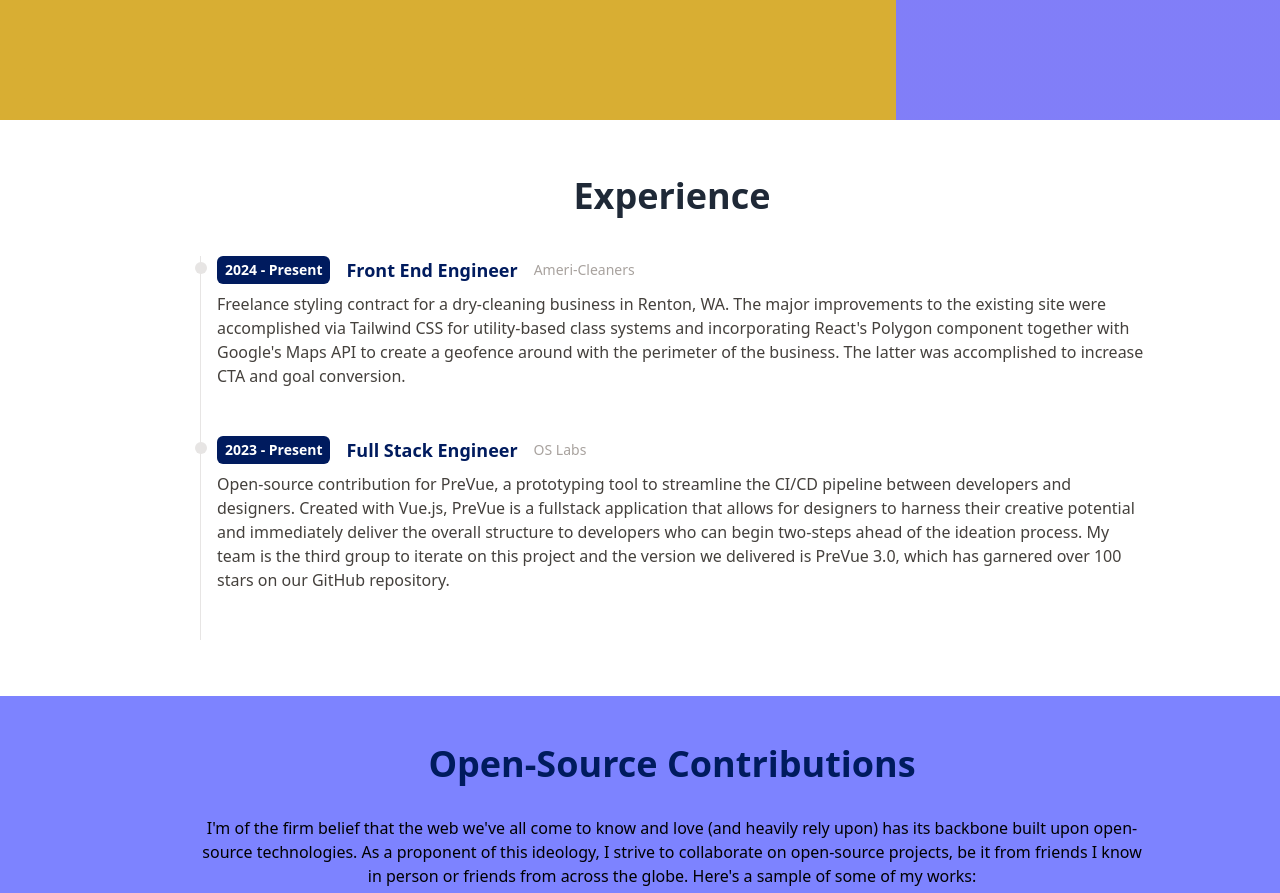
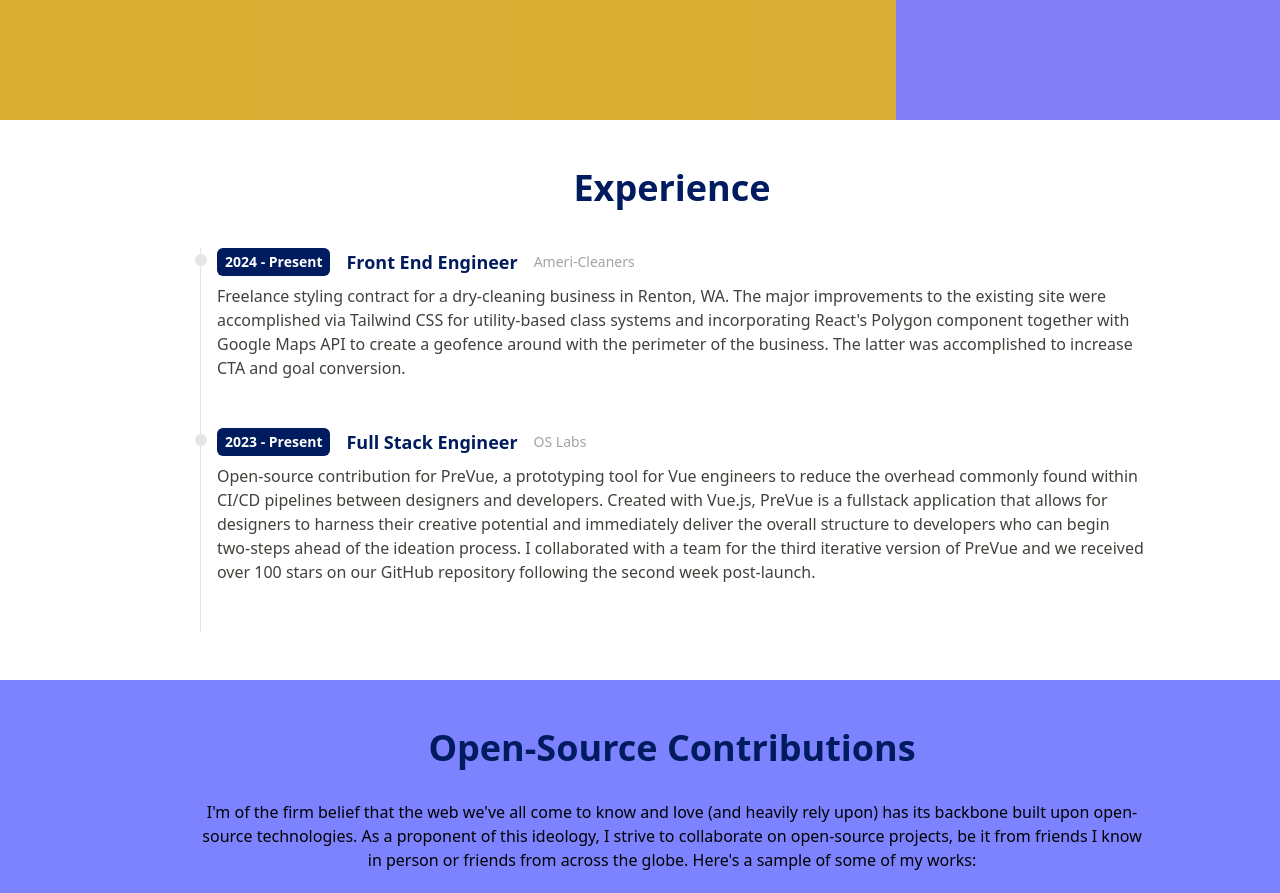
Before and after one commit to greenteaisgreat/portfolio, a React (Vite) app: page / in a window 1280 px wide. Shown: the part 680-1573 px from the top of the page. Built offline with nearby package versions, Linux system fonts and the light colour scheme.

Commit message:
Modify Experience Description

```diff
--- a/src/components/Experience.jsx
+++ b/src/components/Experience.jsx
@@ -7,23 +7,23 @@ const data = [
         title: 'Front End Engineer',
         company: 'Ameri-Cleaners',
         details:
-            "Freelance styling contract for a dry-cleaning business in Renton, WA. The major improvements to the existing site were accomplished via Tailwind CSS for utility-based class systems and incorporating React's Polygon component together with Google's Maps API to create a geofence around with the perimeter of the business. The latter was accomplished to increase CTA and goal conversion.",
+            "Freelance styling contract for a dry-cleaning business in Renton, WA. The major improvements to the existing site were accomplished via Tailwind CSS for utility-based class systems and incorporating React's Polygon component together with Google Maps API to create a geofence around with the perimeter of the business.\n\nThe latter was accomplished to increase CTA and goal conversion.",
     },
     {
         year: '2023 - Present',
         title: 'Full Stack Engineer',
         company: 'OS Labs',
         details:
-            'Open-source contribution for PreVue, a prototyping tool to streamline the CI/CD pipeline between developers and designers. Created with Vue.js, PreVue is a fullstack application that allows for designers to harness their creative potential and immediately deliver the overall structure to developers who can begin two-steps ahead of the ideation process. My team is the third group to iterate on this project and the version we delivered is PreVue 3.0, which has garnered over 100 stars on our GitHub repository.',
+            'Open-source contribution for PreVue, a prototyping tool for Vue engineers to reduce the overhead commonly found within CI/CD pipelines between designers and developers. Created with Vue.js, PreVue is a fullstack application that allows for designers to harness their creative potential and immediately deliver the overall structure to developers who can begin two-steps ahead of the ideation process. I collaborated with a team for the third iterative version of PreVue and we received over 100 stars on our GitHub repository following the second week post-launch.',
     },
 ];
 
 const Experience = () => {
     return (
-        <div className="m-auto max-w-[1040px] p-4 py-14 md:pl-20">
+        <div className="m-auto max-w-[1040px] p-4 py-12 md:pl-20">
             <h1
                 id="experience"
-                className="mb-10 text-center text-4xl font-bold text-gray-800"
+                className="mb-10 text-center text-4xl font-bold text-[#001b5e]"
             >
                 Experience
             </h1>
```
